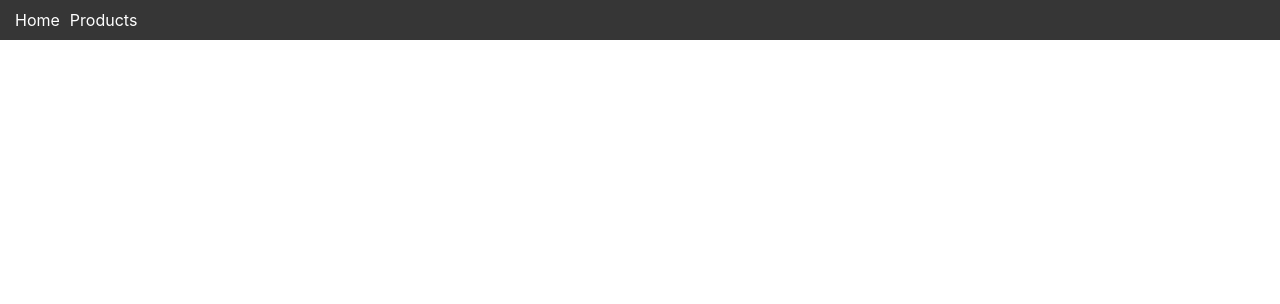
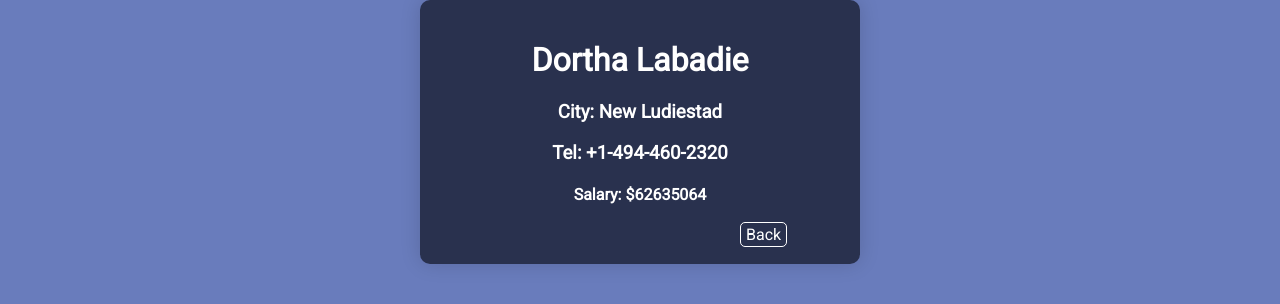
Before and after one commit to coolox/project, a React (Create React App) app: page /1 in a window 1280 px wide. Before the commit this address had no page. Shown: the top 304 px of the page. Built offline with nearby package versions, Linux system fonts and the light colour scheme.

Commit message:
header removed, function in productpage chenged

```diff
--- a/src/App.css
+++ b/src/App.css
@@ -1,6 +1,12 @@
+@import url('https://fonts.googleapis.com/css2?family=Roboto:wght@300;400&display=swap');
+
+* {
+  font-family: 'Roboto', sans-serif;
+}
 body {
   margin: 0;
   padding: 0;
+  background: #697cbc;
 }
 
 h1,
@@ -8,18 +14,9 @@ h2,
 h3,
 h4 {
   text-align: center;
+  color: white;
 }
 
-header {
-  background-color: #363636;
-  padding: 10px;
-}
-
-.link {
-  text-decoration: none;
-  color: white;
-  margin: 5px;
-}
 .table-link {
   text-decoration: none;
   color: black;
@@ -27,11 +24,20 @@ header {
 
 .back-link {
   text-decoration: none;
-  color: black;
-  margin: 300px;
-  border: 1px solid black;
+  color: white;
+    margin-left: 300px;
+    border: 1px solid white;
   border-radius: 5px;
   padding: 2px 5px;
+}
+.back-link:hover {
+  background: #3a4569;
+  border: 1px solid rgb(130, 130, 130);
+}
+
+.back-link:active {
+  background: #020202;
+  border: 1px solid rgb(130, 130, 130);
 }
 table {
   border-collapse: collapse;
@@ -46,19 +52,26 @@ table {
 table tbody tr {
   border-bottom: 1px solid #f3f3f3;
 }
+table tbody tr:hover {
+  font-weight: bold;
+}
 
-table tbody tr:nth-of-type(even) {
+table tbody tr:nth-of-type(odd) {
   background-color: #f3f3f3;
 }
 
+table tbody tr:nth-of-type(even) {
+  background-color: #cfd4e7;
+}
 table tbody tr:last-of-type {
-  border-bottom: 2px solid #009879;
+  border-bottom: 2px solid #29314e;
 }
 
 thead tr {
-  background-color: #009879;
+  background-color: #29314e;
   color: #fff;
   font-weight: bold;
+  text-align: left;
 }
 
 table th,
@@ -69,3 +82,12 @@ table td {
 tbody {
   text-align: left;
 }
+.container {
+  margin: 25px;
+  padding: 20px;
+  background-color: #29314e;
+  margin: auto;
+  max-width: 400px;
+  border-radius: 10px;
+  box-shadow: 0 0 20px rgba(0, 0, 0, 0.15);
+}
--- a/src/App.js
+++ b/src/App.js
@@ -1,4 +1,4 @@
-import { Routes, Route, Link } from 'react-router-dom'
+import { Routes, Route } from 'react-router-dom'
 import React from 'react'
 import Homepage from './pages/Homepage'
 import Productpage from './pages/Productpage'
@@ -8,19 +8,9 @@ import './App.css'
 function App() {
   return (
     <div className="App">
-      <header className="App-header">
-        <Link to="/" className="link">
-          Home
-        </Link>
-        <Link to="/products" className="link">
-          Products
-        </Link>
-      </header>
-
       <Routes>
         <Route path="/" element={<Homepage />} />
-        <Route path="/products" element={<Productpage />} />
-        <Route path="/products/:id" element={<Productpage />} />
+        <Route path="/:id" element={<Productpage />} />
       </Routes>
     </div>
   )
--- a/src/pages/Homepage.jsx
+++ b/src/pages/Homepage.jsx
@@ -43,27 +43,27 @@ function Homepage() {
             <tr key={element.id}>
               <td key={element.id + 'id'}> {element.id} </td>
               <td key={element.Name}>
-                <Link key={element.id + element.id} to={`/products/${element.id}`} className={'table-link'}>
+                <Link key={element.id + element.id} to={`/${element.id}`} className={'table-link'}>
                   {element.Name}
                 </Link>
               </td>
               <td key={element.Surname}>
-                <Link key={'link' + element.Surname} to={`/products/${element.id}`} className={'table-link'}>
+                <Link key={'link' + element.Surname} to={`/${element.id}`} className={'table-link'}>
                   {element.Surname}
                 </Link>
               </td>
               <td key={element.City}>
-                <Link key={'link' + element.City} to={`/products/${element.id}`} className={'table-link'}>
+                <Link key={'link' + element.City} to={`/${element.id}`} className={'table-link'}>
                   {element.City}
                 </Link>
               </td>
               <td key={element.salary}>
-                <Link key={'link' + element.salary} to={`/products/${element.id}`} className={'table-link'}>
+                <Link key={'link' + element.salary} to={`/${element.id}`} className={'table-link'}>
                   {element.salary}
                 </Link>
               </td>
               <td key={element.Phone_no}>
-                <Link key={'link' + element.Phone_no} to={`/products/${element.id}`} className={'table-link'}>
+                <Link key={'link' + element.Phone_no} to={`/${element.id}`} className={'table-link'}>
                   {element.Phone_no}
                 </Link>
               </td>
--- a/src/pages/Productpage.jsx
+++ b/src/pages/Productpage.jsx
@@ -9,40 +9,43 @@ function Product() {
 
   function formatObjToArr(obj) {
     return Object.entries(obj).reduce((accum, [key, value]) => {
-      if (key === id.id) {
       const normalizedItem = {
         ...value,
         id: key
       }
       accum.push(normalizedItem)
-      }
       return accum
     }, [])
+  }
+
+  function searchArr(arr) {
+    return arr.find(obj => obj.id === id.id)
   }
 
   useEffect(() => {
     fetch(url)
       .then(response => response.json())
       .then(obj => formatObjToArr(obj))
-      .then(arrOfObj => setData(arrOfObj))
+      .then(arrOfObj => searchArr(arrOfObj))
+      .then(searchResult => setData(searchResult))
       .catch(err => console.error(err))
   }, [])
+
   return (
+    <div className="container">
       <>
-      {data.map(element => (
-        <>
-          <h1 key={element}>
-            {element.Name} {element.Surname}
+        <h1>
+          {data.Name} {data.Surname}
         </h1>
-          <h3 key={element.City}>City: {element.City}</h3>
-          <h3 key={element.Phone_no}>Tel: {element.Phone_no}</h3>
-          <h4 key={element.salary}>Salary: ${element.salary}</h4>
+        <h3>City: {data.City}</h3>
+        <h3>Tel: {data.Phone_no}</h3>
+        <h4>Salary: ${data.salary}</h4>
       </>
-      ))}
+
       <Link to="/" className="back-link">
         Back
       </Link>
-    </>
+    </div>
   )
 }
 export default Product
```
Lines whose indentation alone changed are shown as unchanged.
